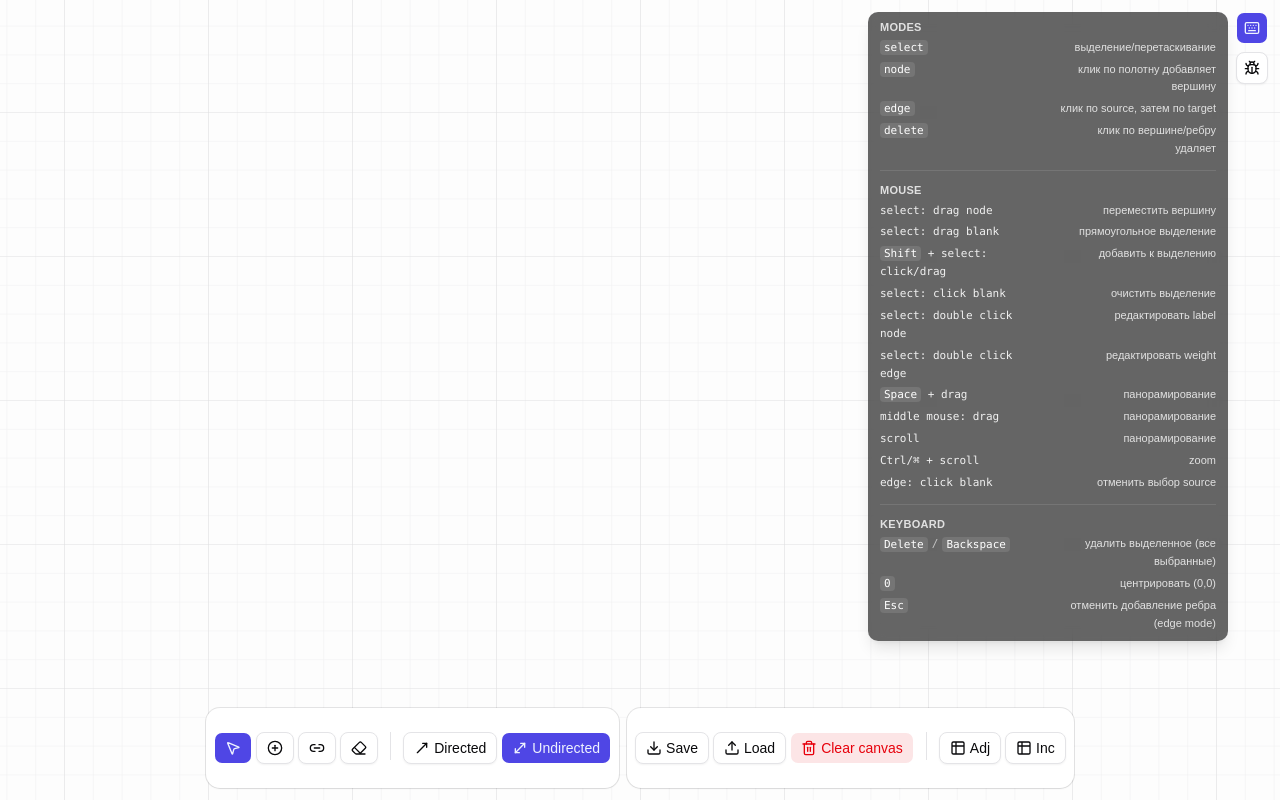
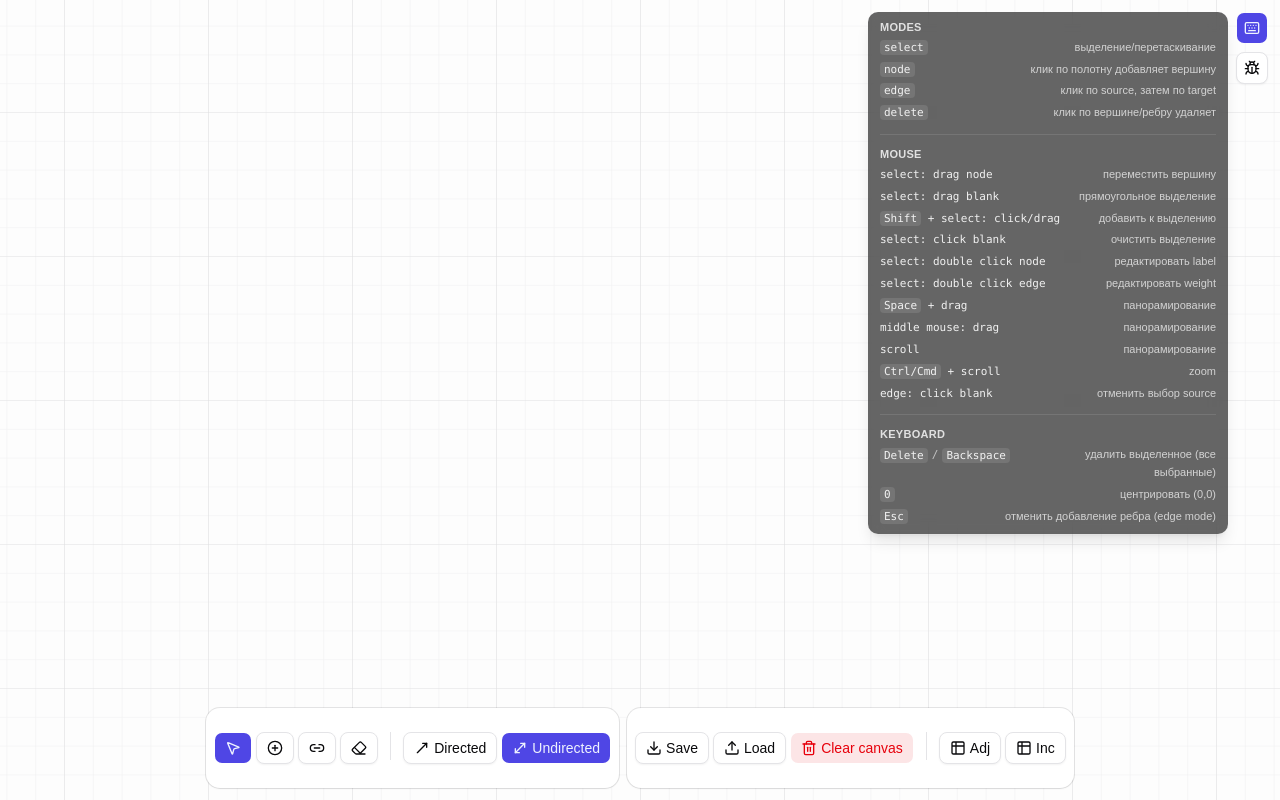
Before and after one commit to wwwegwerg/algorithms-lab5, a React (Vite) app: page / in a window 1280 px wide. Both pictures are taken after a click on the button 1252 px from the left and 28 px from the top of the page. Built offline with nearby package versions, Linux system fonts and the light colour scheme.

Commit message:
added multidrag + changed overlays

```diff
--- a/src/components/editor/HelpOverlay.tsx
+++ b/src/components/editor/HelpOverlay.tsx
@@ -22,20 +22,20 @@ function Section({
   );
 }
 
-function Row({
-  left,
-  right,
+function Field({
+  label,
+  value,
 }: {
-  left: React.ReactNode;
-  right: React.ReactNode;
+  label: React.ReactNode;
+  value: React.ReactNode;
 }) {
   return (
-    <div className="grid grid-cols-2 items-start gap-3">
-      <div className="min-w-0 font-mono text-[11px] leading-relaxed text-white/90">
-        {left}
+    <div className="flex items-start gap-3">
+      <div className="shrink-0 font-mono text-[11px] leading-relaxed text-white/90">
+        {label}
       </div>
-      <div className="min-w-0 text-right text-[11px] leading-relaxed text-white/80">
-        {right}
+      <div className="min-w-0 flex-1 text-right text-[11px] leading-relaxed break-words whitespace-normal text-white/70">
+        {value}
       </div>
     </div>
   );
@@ -43,7 +43,7 @@ function Row({
 
 function Kbd({ children }: { children: React.ReactNode }) {
   return (
-    <span className="inline-flex items-center rounded bg-white/10 px-1 py-0.5 font-mono text-[11px] leading-none text-white">
+    <span className="inline-flex items-center rounded bg-white/10 px-1 py-0.5 font-mono text-[11px] leading-none text-white/90">
       {children}
     </span>
   );
@@ -56,58 +56,77 @@ export function HelpOverlay({ isOpen }: HelpOverlayProps) {
     <div className="pointer-events-auto w-90 rounded-lg bg-black/60 px-3 py-2 text-xs text-white shadow-lg ring-1 ring-white/10 backdrop-blur">
       <div className="space-y-3">
         <Section title="Modes">
-          <Row left={<Kbd>select</Kbd>} right="выделение/перетаскивание" />
-          <Row
-            left={<Kbd>node</Kbd>}
-            right="клик по полотну добавляет вершину"
+          <Field label={<Kbd>select</Kbd>} value="выделение/перетаскивание" />
+          <Field
+            label={<Kbd>node</Kbd>}
+            value="клик по полотну добавляет вершину"
           />
-          <Row left={<Kbd>edge</Kbd>} right="клик по source, затем по target" />
-          <Row left={<Kbd>delete</Kbd>} right="клик по вершине/ребру удаляет" />
+          <Field
+            label={<Kbd>edge</Kbd>}
+            value="клик по source, затем по target"
+          />
+          <Field
+            label={<Kbd>delete</Kbd>}
+            value="клик по вершине/ребру удаляет"
+          />
         </Section>
         <Separator className="bg-white/10" />
         <Section title="Mouse">
-          <Row left="select: drag node" right="переместить вершину" />
-          <Row left="select: drag blank" right="прямоугольное выделение" />
-          <Row
-            left={
+          <Field label="select: drag node" value="переместить вершину" />
+          <Field label="select: drag blank" value="прямоугольное выделение" />
+          <Field
+            label={
               <>
                 <Kbd>Shift</Kbd> + select: click/drag
               </>
             }
-            right="добавить к выделению"
+            value="добавить к выделению"
           />
-          <Row left="select: click blank" right="очистить выделение" />
-          <Row left="select: double click node" right="редактировать label" />
-          <Row left="select: double click edge" right="редактировать weight" />
-          <Row
-            left={
+          <Field label="select: click blank" value="очистить выделение" />
+          <Field
+            label="select: double click node"
+            value="редактировать label"
+          />
+          <Field
+            label="select: double click edge"
+            value="редактировать weight"
+          />
+          <Field
+            label={
               <>
                 <Kbd>Space</Kbd> + drag
               </>
             }
-            right="панорамирование"
+            value="панорамирование"
           />
-          <Row left="middle mouse: drag" right="панорамирование" />
-          <Row left="scroll" right="панорамирование" />
-          <Row left="Ctrl/⌘ + scroll" right="zoom" />
-          <Row left="edge: click blank" right="отменить выбор source" />
+          <Field label="middle mouse: drag" value="панорамирование" />
+          <Field label="scroll" value="панорамирование" />
+          <Field
+            label={
+              <>
+                <Kbd>Ctrl/Cmd</Kbd> + scroll
+              </>
+            }
+            value="zoom"
+          />
+          <Field label="edge: click blank" value="отменить выбор source" />
         </Section>
         <Separator className="bg-white/10" />
         <Section title="Keyboard">
-          <Row
-            left={
+          <Field
+            label={
               <span className="inline-flex flex-wrap items-center gap-1">
                 <Kbd>Delete</Kbd>
                 <span className="text-white/60">/</span>
                 <Kbd>Backspace</Kbd>
               </span>
             }
-            right="удалить выделенное (все выбранные)"
+            value="удалить выделенное (все выбранные)"
           />
-          <Row left={<Kbd>0</Kbd>} right="центрировать (0,0)" />
-          <Row
-            left={<Kbd>Esc</Kbd>}
-            right="отменить добавление ребра (edge mode)"
+          <Field label={<Kbd>0</Kbd>} value="центрировать (0,0)" />
+          <Field
+            label={<Kbd>Esc</Kbd>}
+            value="отменить добавление ребра (edge mode)"
           />
         </Section>
       </div>
--- a/src/components/editor/InfoOverlay.tsx
+++ b/src/components/editor/InfoOverlay.tsx
@@ -19,19 +19,6 @@ export type InfoOverlayProps = {
   camera: CanvasCamera | null;
 };
 
-function Field({ label, value }: { label: string; value: React.ReactNode }) {
-  return (
-    <div className="flex items-start justify-between gap-3">
-      <div className="text-[11px] text-white/70">{label}</div>
-      <div className="min-w-0 font-mono text-[11px] text-white/90">{value}</div>
-    </div>
-  );
-}
-
-function fmt(n: number) {
-  return n.toFixed(2);
-}
-
 function Section({
   title,
   children,
@@ -47,6 +34,27 @@ function Section({
       <div className="space-y-1">{children}</div>
     </section>
   );
+}
+
+function Field({
+  label,
+  value,
+}: {
+  label: React.ReactNode;
+  value: React.ReactNode;
+}) {
+  return (
+    <div className="flex items-start gap-3">
+      <div className="shrink-0 text-[11px] text-white/70">{label}</div>
+      <div className="min-w-0 flex-1 text-right font-mono text-[11px] break-words whitespace-normal text-white/90">
+        {value}
+      </div>
+    </div>
+  );
+}
+
+function fmt(n: number) {
+  return n.toFixed(2);
 }
 
 export function InfoOverlay({
@@ -68,16 +76,6 @@ export function InfoOverlay({
           <Field label="mode" value={mode} />
           <Field label="nodes" value={nodesCount} />
           <Field label="edges" value={edgesCount} />
-          <Field
-            label="selected"
-            value={
-              selection.focus
-                ? `${selection.focus.kind}: ${selection.focus.id}`
-                : "(none)"
-            }
-          />
-          <Field label="selectedNodes" value={selection.nodeIds.length} />
-          <Field label="selectedEdges" value={selection.edgeIds.length} />
         </Section>
 
         {camera && (
@@ -93,33 +91,64 @@ export function InfoOverlay({
           </>
         )}
 
+        {(mode === "select" || mode == "add_node") && (
+          <>
+            <Separator className="bg-white/10" />
+            <Section title="Selection">
+              <Field
+                label="selected"
+                value={
+                  selection.nodeIds.length + selection.edgeIds.length === 0
+                    ? "(none)"
+                    : `${selection.nodeIds.length} node(s), ${selection.edgeIds.length} edge(s)`
+                }
+              />
+              <Field
+                label="selectedNodeIds"
+                value={selection.nodeIds.join(", ")}
+              />
+              <Field
+                label="drag"
+                value={
+                  mode !== "select"
+                    ? "(n/a)"
+                    : selection.nodeIds.length > 1
+                      ? `multi (drag selected moves ${selection.nodeIds.length})`
+                      : "single"
+                }
+              />
+            </Section>
+          </>
+        )}
+
+        {selection.focus && (
+          <>
+            <Separator className="bg-white/10" />
+            <Section title="Focus">
+              <Field label="kind" value={selection.focus.kind} />
               {node && (
                 <>
-            <Separator className="bg-white/10" />
-            <Section title="Node">
                   <Field label="id" value={node.id} />
                   <Field label="label" value={node.label} />
                   <Field label="x" value={Math.round(node.x)} />
                   <Field label="y" value={Math.round(node.y)} />
-            </Section>
                 </>
               )}
-
               {edge && (
                 <>
-            <Separator className="bg-white/10" />
-            <Section title="Edge">
                   <Field label="id" value={edge.id} />
+                  <Field
+                    label="weight"
+                    value={edge.weight === undefined ? "(none)" : edge.weight}
+                  />
                   <Field
                     label="directed"
                     value={edge.directed ? "true" : "false"}
                   />
                   <Field label="source" value={edge.source} />
                   <Field label="target" value={edge.target} />
-              <Field
-                label="weight"
-                value={edge.weight === undefined ? "(none)" : edge.weight}
-              />
+                </>
+              )}
             </Section>
           </>
         )}
--- a/src/components/editor/containers/GraphCanvasContainer.tsx
+++ b/src/components/editor/containers/GraphCanvasContainer.tsx
@@ -7,11 +7,12 @@ import { useGraphDataStore } from "@/stores/graphDataStore";
 import { useGraphUiStore } from "@/stores/graphUiStore";
 
 export function GraphCanvasContainer() {
-  const { nodes, edges, updateNode } = useGraphDataStore(
+  const { nodes, edges, updateNode, updateNodes } = useGraphDataStore(
     useShallow((s) => ({
       nodes: s.nodes,
       edges: s.edges,
       updateNode: s.updateNode,
+      updateNodes: s.updateNodes,
     })),
   );
 
@@ -134,6 +135,13 @@ export function GraphCanvasContainer() {
     [updateNode],
   );
 
+  const onNodesDrag = React.useCallback(
+    (updates: Array<{ id: NodeId; x: number; y: number }>) => {
+      updateNodes(updates);
+    },
+    [updateNodes],
+  );
+
   const onNodeDoubleClick = React.useCallback(
     (id: NodeId) => {
       if (mode !== "select") return;
@@ -162,6 +170,7 @@ export function GraphCanvasContainer() {
       onNodeClick={onNodeClick}
       onEdgeClick={onEdgeClick}
       onNodeDrag={onNodeDrag}
+      onNodesDrag={onNodesDrag}
       onNodeDoubleClick={onNodeDoubleClick}
       onEdgeDoubleClick={onEdgeDoubleClick}
       onBoxSelect={applyBoxSelection}
--- a/src/stores/graphDataStore.ts
+++ b/src/stores/graphDataStore.ts
@@ -28,6 +28,7 @@ type GraphDataActions = {
     id: NodeId,
     patch: Partial<Pick<GraphNode, "label" | "x" | "y">>,
   ) => void;
+  updateNodes: (patches: Array<{ id: NodeId; x: number; y: number }>) => void;
   deleteNode: (id: NodeId) => void;
 
   addEdge: (draft: {
@@ -128,6 +129,19 @@ export const useGraphDataStore = create<GraphDataState & GraphDataActions>()(
         set((s) => ({
           nodes: s.nodes.map((n) => (n.id === id ? { ...n, ...patch } : n)),
         })),
+
+      updateNodes: (patches) =>
+        set((s) => {
+          const patchById = new Map(patches.map((p) => [p.id, p] as const));
+
+          return {
+            nodes: s.nodes.map((n) => {
+              const patch = patchById.get(n.id);
+              if (!patch) return n;
+              return { ...n, x: patch.x, y: patch.y };
+            }),
+          };
+        }),
 
       deleteNode: (id) =>
         set((s) => {
```
Also changed, not shown: src/components/editor/GraphCanvas.tsx (+196 -14 lines). Lines whose indentation alone changed are shown as unchanged.
